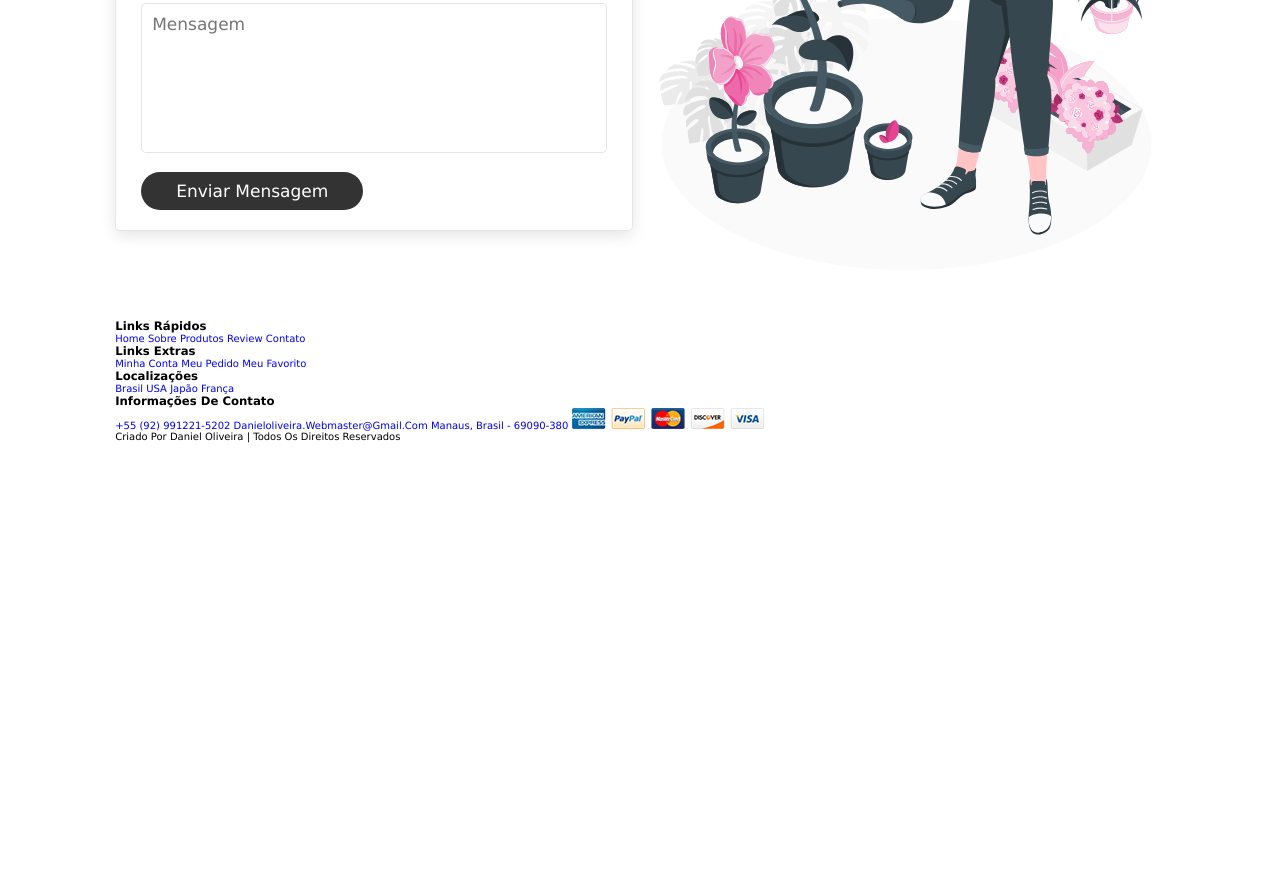
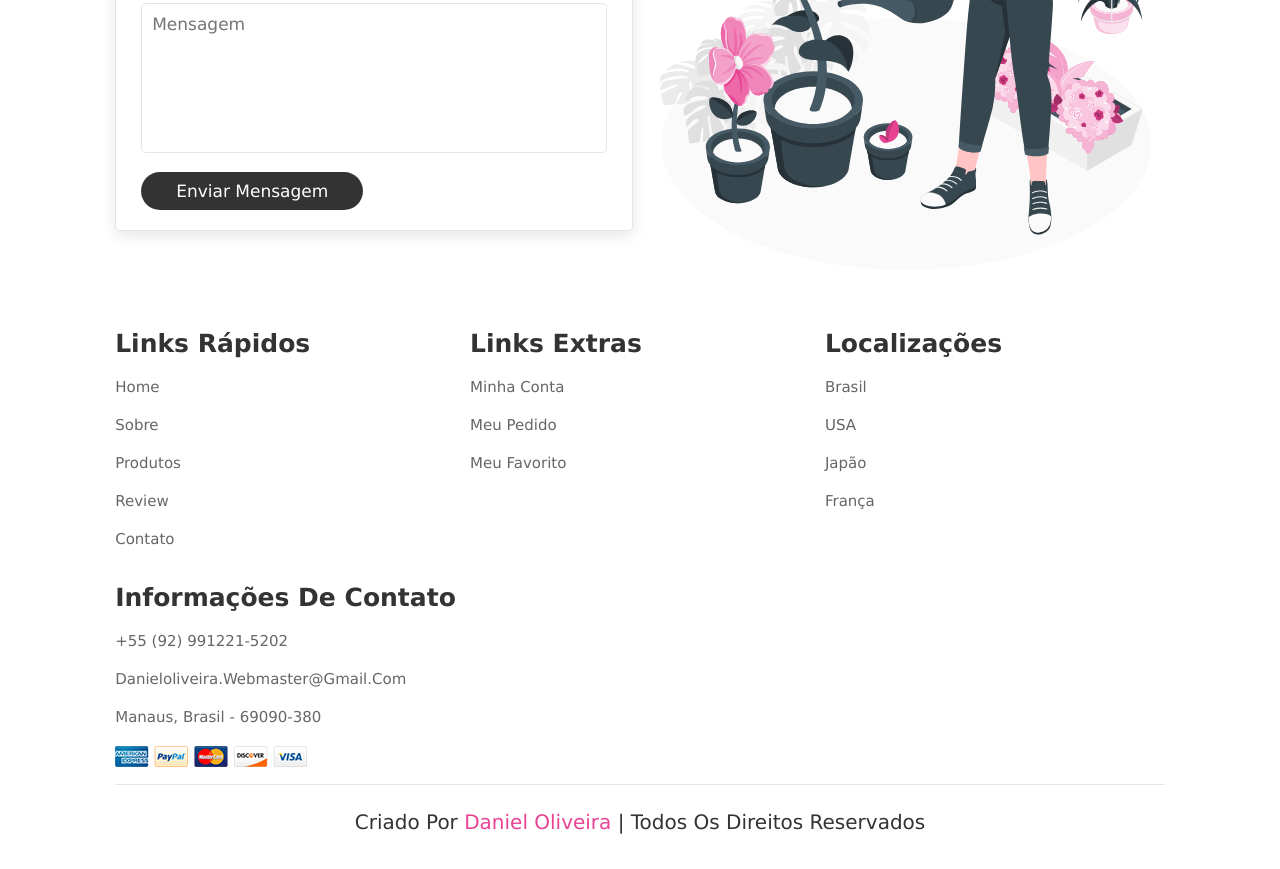
Before and after one commit to daniel-oliv3/e-commerce_flower-shop-website, a plain HTML site: page index.html in a window 1280 px wide. Shown: the part 3650-4519 px from the top of the page. Before the commit the page ends 4112 px from the top, so only its background shows below. Drawn offline with Linux system fonts and the light colour scheme.

Commit message:
Update ok

```diff
--- a/css/style.css
+++ b/css/style.css
@@ -474,20 +474,58 @@ header .fa-bars {
 
 
 /* ======= Footer Section/Seção de Rodapé ======= */
+.footer .box-container {
+    display: flex;
+    flex-wrap: wrap;
+    gap: 1.5rem;
+}
 
 
+.footer .box-container .box {
+    flex: 1 1 25rem;
+}
 
 
+.footer .box-container .box h3 {
+    color: #333;
+    font-size: 2.5rem;
+    padding: 1rem 0;
+}
 
 
+.footer .box-container .box a {
+    display: block;
+    color: #666;
+    font-size: 1.5rem;
+    padding: 1rem 0;
+}
 
 
+.footer .box-container .box a:hover {
+    color: var(--pink);
+    text-decoration: underline;
+}
 
 
+.footer .box-container .box img {
+    margin-top: 1rem;
+}
 
 
+.footer .credit {
+    text-align: center;
+    padding: 1.5rem;
+    margin-top: 1.5rem;
+    padding-top: 2.5rem;
+    font-size: 2rem;
+    color: #333;
+    border-top: .1rem solid rgba(0, 0, 0, .1);
+}
 
 
+.footer .credit span {
+    color: var(--pink);
+}
 
 
 
```
